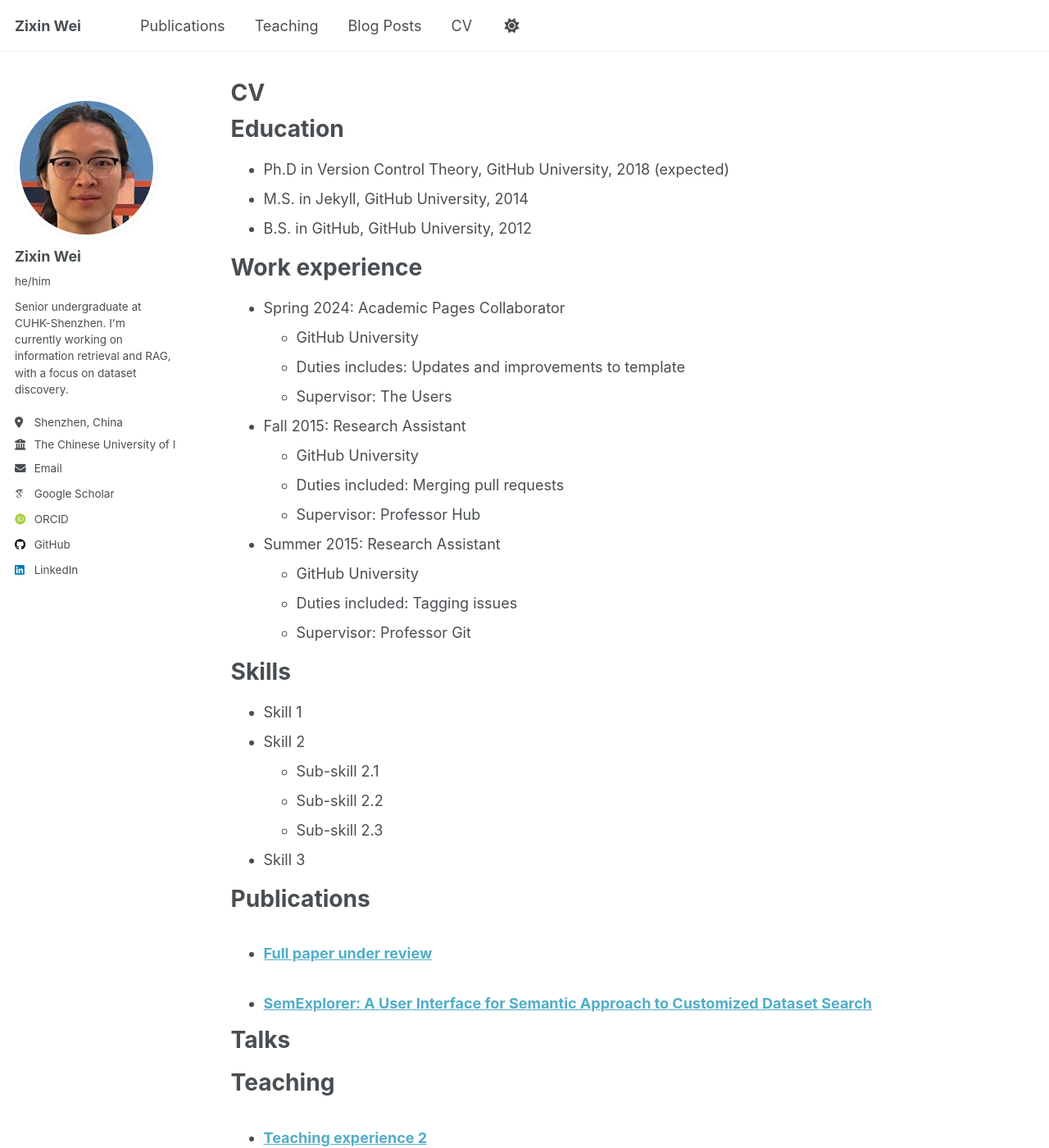
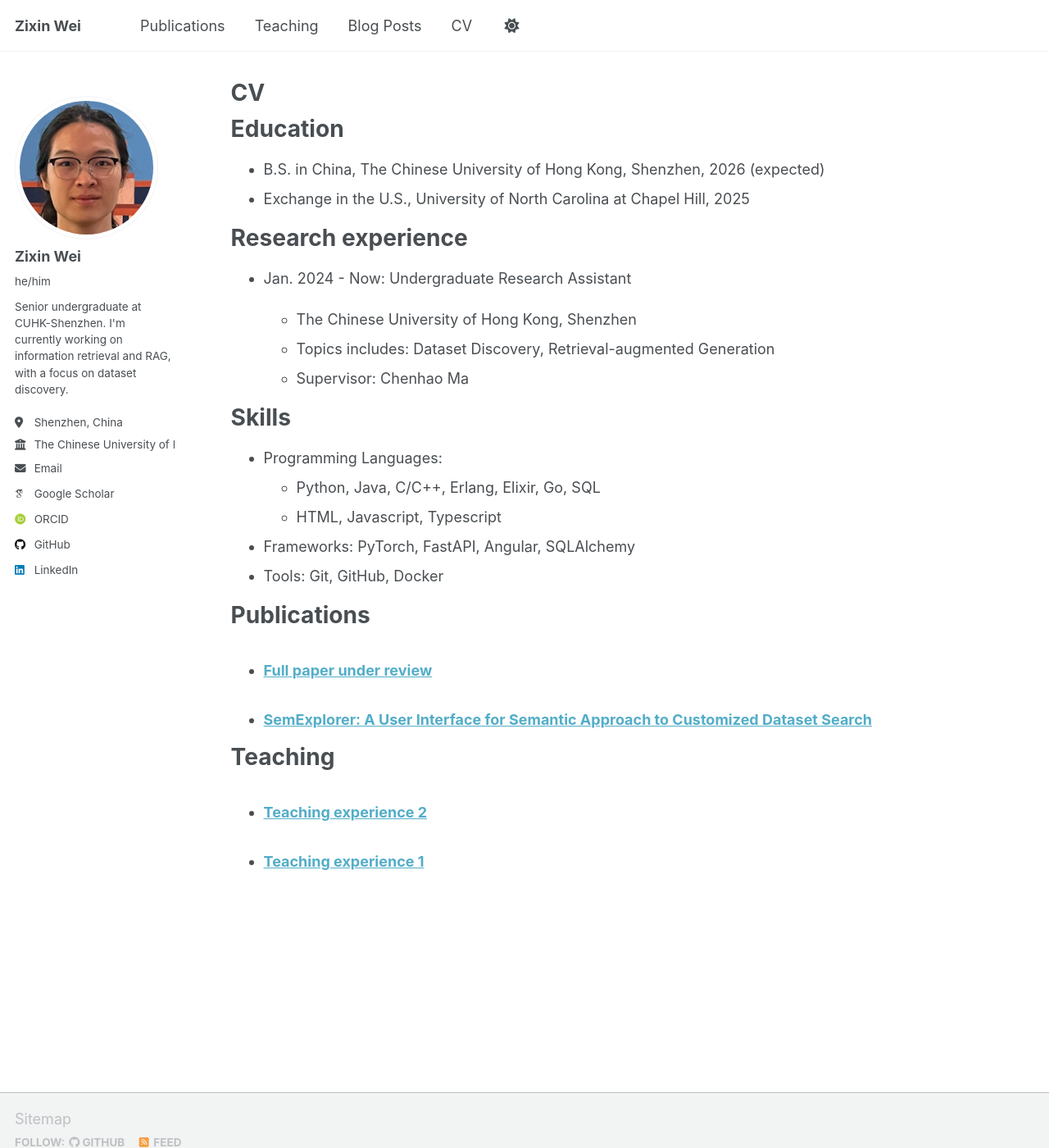
Before and after one commit to zixinwei/zixinwei.github.io, a Jekyll site: the page built from _pages/cv.md, in a window 1280 px wide and 1400 px high. Shown: the whole window at 82% size. Built offline with Jekyll 4.4.1, drawn with Linux system fonts in a browser that asks for light colours; some web fonts are replaced; a script that is not in the unit is left out; some of the changed text lies outside the part shown.

Commit message:
update cv page

```diff
--- a/_pages/cv.md
+++ b/_pages/cv.md
@@ -9,49 +9,38 @@ redirect_from:
 
 {% include base_path %}
 
-Education
-======
-* Ph.D in Version Control Theory, GitHub University, 2018 (expected)
-* M.S. in Jekyll, GitHub University, 2014
-* B.S. in GitHub, GitHub University, 2012
+# Education
 
-Work experience
-======
-* Spring 2024: Academic Pages Collaborator
-  * GitHub University
-  * Duties includes: Updates and improvements to template
-  * Supervisor: The Users
+- B.S. in China, The Chinese University of Hong Kong, Shenzhen, 2026 (expected)
+- Exchange in the U.S., University of North Carolina at Chapel Hill, 2025
 
-* Fall 2015: Research Assistant
-  * GitHub University
-  * Duties included: Merging pull requests
-  * Supervisor: Professor Hub
+# Research experience
 
-* Summer 2015: Research Assistant
-  * GitHub University
-  * Duties included: Tagging issues
-  * Supervisor: Professor Git
+- Jan. 2024 - Now: Undergraduate Research Assistant
 
-Skills
-======
-* Skill 1
-* Skill 2
-  * Sub-skill 2.1
-  * Sub-skill 2.2
-  * Sub-skill 2.3
-* Skill 3
+  - The Chinese University of Hong Kong, Shenzhen
+  - Topics includes: Dataset Discovery, Retrieval-augmented Generation
+  - Supervisor: Chenhao Ma
 
-Publications
-======
+# Skills
+
+- Programming Languages:
+  - Python, Java, C/C++, Erlang, Elixir, Go, SQL
+  - HTML, Javascript, Typescript
+- Frameworks: PyTorch, FastAPI, Angular, SQLAlchemy
+- Tools: Git, GitHub, Docker
+
+# Publications
+
   <ul>{% for post in site.publications reversed %}
     {% include archive-single-cv.html %}
   {% endfor %}</ul>
 
-Talks
+<!-- Talks
 ======
   <ul>{% for post in site.talks reversed %}
     {% include archive-single-talk-cv.html  %}
-  {% endfor %}</ul>
+  {% endfor %}</ul> -->
 
 Teaching
 ======
@@ -59,6 +48,6 @@ Teaching
     {% include archive-single-cv.html %}
   {% endfor %}</ul>
 
-Service and leadership
+<!-- Service and leadership
 ======
-* Currently signed in to 43 different slack teams
+* Currently signed in to 43 different slack teams -->
```
